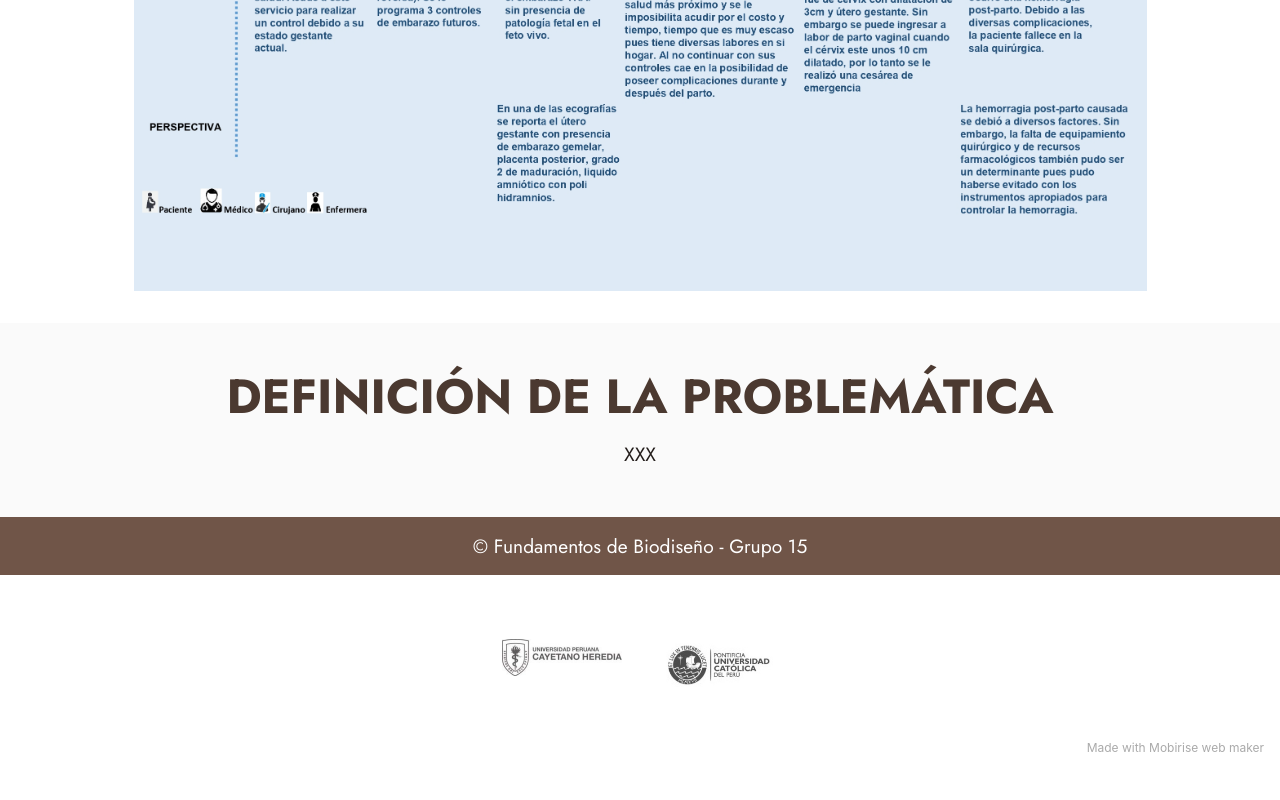
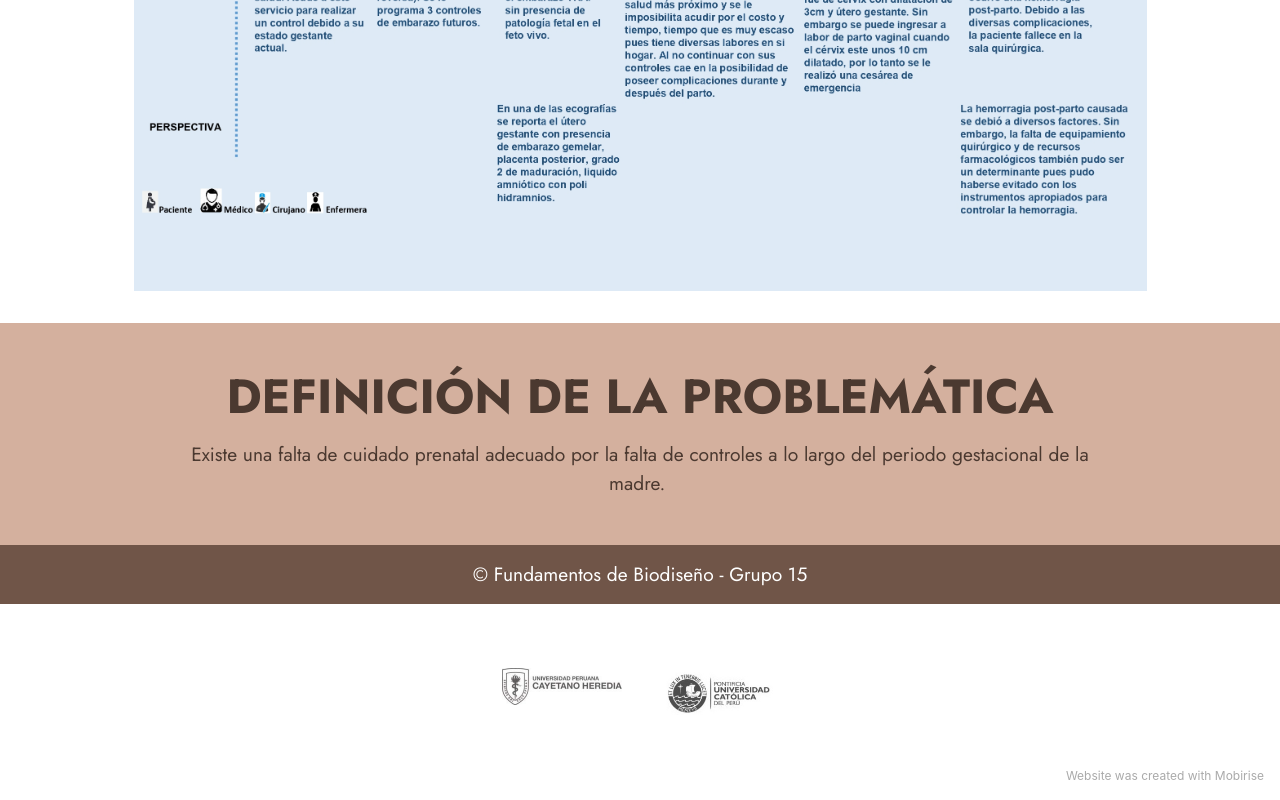
Before and after one commit to equipo15-funbio/entregable-2, a plain HTML site: page index.html in a window 1280 px wide. Shown: the part 5991-6791 px from the top of the page. Before the commit the page ends 6763 px from the top, so only its background shows below. Drawn offline with Linux system fonts and the light colour scheme.

Commit message:
create github pages

```diff
--- a/assets/mobirise/css/mbr-additional.css
+++ b/assets/mobirise/css/mbr-additional.css
@@ -1182,7 +1182,7 @@ a {
 .cid-sbqYr1sqiP {
   padding-top: 3rem;
   padding-bottom: 2rem;
-  background-color: #fafafa;
+  background-color: #d4b09e;
 }
 .cid-sbqYr1sqiP .image-wrap img {
   width: 100%;
@@ -1200,7 +1200,7 @@ a {
 }
 .cid-sbqYr1sqiP .mbr-text,
 .cid-sbqYr1sqiP .mbr-section-btn {
-  color: #231d1b;
+  color: #4b3930;
   text-align: center;
 }
 .cid-sboixFX4y7 {
--- a/index.html
+++ b/index.html
@@ -214,7 +214,7 @@
         <div class="row justify-content-center">
             <div class="col-md-12 col-lg-9">
                 <h1 class="mbr-section-title mbr-fonts-style mb-3 display-2"><strong>DEFINICIÓN DE LA PROBLEMÁTICA</strong></h1>
-                <p class="mbr-text mbr-fonts-style display-7">XXX</p>
+                <p class="mbr-text mbr-fonts-style display-7">Existe una falta de cuidado prenatal adecuado por la falta de controles a lo largo del periodo gestacional de la madre.&nbsp;</p>
 
 
             </div>
@@ -261,7 +261,7 @@
 
         </div>
     </div>
-</section><section style="background-color: #fff; font-family: -apple-system, BlinkMacSystemFont, 'Segoe UI', 'Roboto', 'Helvetica Neue', Arial, sans-serif; color:#aaa; font-size:12px; padding: 0; align-items: center; display: flex;"><a href="https://mobirise.site/n" style="flex: 1 1; height: 3rem; padding-left: 1rem;"></a><p style="flex: 0 0 auto; margin:0; padding-right:1rem;"><a href="https://mobirise.site/i" style="color:#aaa;">Made with Mobirise</a> web maker</p></section><script src="assets/web/assets/jquery/jquery.min.js"></script>  <script src="assets/popper/popper.min.js"></script>  <script src="assets/tether/tether.min.js"></script>  <script src="assets/bootstrap/js/bootstrap.min.js"></script>  <script src="assets/smoothscroll/smooth-scroll.js"></script>  <script src="assets/dropdown/js/nav-dropdown.js"></script>  <script src="assets/dropdown/js/navbar-dropdown.js"></script>  <script src="assets/touchswipe/jquery.touch-swipe.min.js"></script>  <script src="assets/theme/js/script.js"></script>
+</section><section style="background-color: #fff; font-family: -apple-system, BlinkMacSystemFont, 'Segoe UI', 'Roboto', 'Helvetica Neue', Arial, sans-serif; color:#aaa; font-size:12px; padding: 0; align-items: center; display: flex;"><a href="https://mobirise.site/a" style="flex: 1 1; height: 3rem; padding-left: 1rem;"></a><p style="flex: 0 0 auto; margin:0; padding-right:1rem;">Website was <a href="https://mobirise.site/h" style="color:#aaa;">created with</a> Mobirise</p></section><script src="assets/web/assets/jquery/jquery.min.js"></script>  <script src="assets/popper/popper.min.js"></script>  <script src="assets/tether/tether.min.js"></script>  <script src="assets/bootstrap/js/bootstrap.min.js"></script>  <script src="assets/smoothscroll/smooth-scroll.js"></script>  <script src="assets/dropdown/js/nav-dropdown.js"></script>  <script src="assets/dropdown/js/navbar-dropdown.js"></script>  <script src="assets/touchswipe/jquery.touch-swipe.min.js"></script>  <script src="assets/theme/js/script.js"></script>
 
 
 </body>
```
Also changed, not shown: 1 other file.
